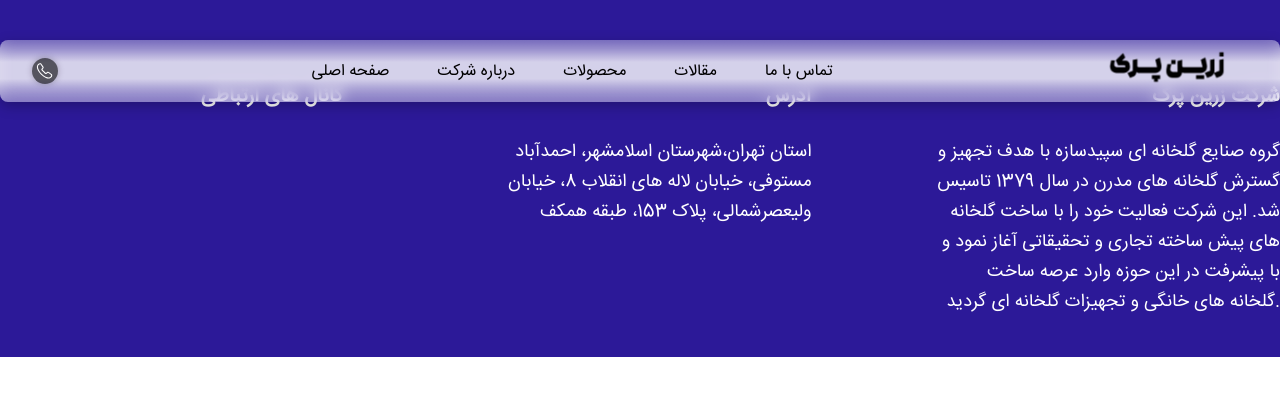
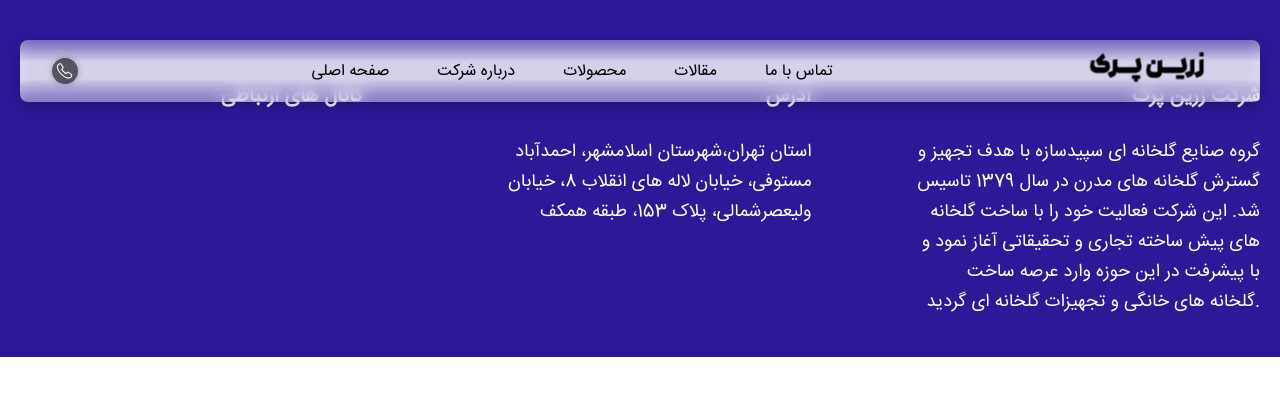
Before and after one commit to eldevflo/zarinParak, a React (Vite) app: page /products in a window 1280 px wide. Shown: the top 396 px of the page. Built offline with nearby package versions, Linux system fonts and the light colour scheme.

Commit message:
add container

```diff
--- a/src/components/Footer/index.tsx
+++ b/src/components/Footer/index.tsx
@@ -3,7 +3,7 @@
 function Footer() {
   return (
     <footer className="footer">
-      <div className="footer__content">
+      <div className="footer__content container">
         <div className="footer__intro">
           <div className="footer__intro__title">
             <h3>شرکت زرین پرک</h3>
--- a/src/components/navigation/index.tsx
+++ b/src/components/navigation/index.tsx
@@ -3,7 +3,7 @@
 
 function Navigation() {
   return (
-    <nav className="nav">
+    <nav className="nav container">
       <div className="nav__phone">
         <Phone />
       </div>
--- a/src/styles/footer.scss
+++ b/src/styles/footer.scss
@@ -3,7 +3,6 @@
   padding-top: 80px;
   padding-bottom: 40px;
   &__content {
-    max-width: var(--max-content-width);
     margin: 0 auto;
     display: flex;
     flex-direction: row-reverse;
--- a/src/styles/home.scss
+++ b/src/styles/home.scss
@@ -34,7 +34,7 @@
     justify-content: center;
     align-items: center;
     flex-direction: column;
-    height: 807px;
+    min-height: 807px;
     background-position: center;
     background-repeat: no-repeat;
     background: linear-gradient(
@@ -55,10 +55,13 @@
       margin-bottom: 55px;
     }
     &__list {
-      // max-width: var(--max-content-width);
+      max-width: var(--max-content-width);
+      width: 100%;
       margin: 0 auto;
       display: grid;
-      grid-template-columns: repeat(3, 1fr);
+      // grid-template-columns: repeat(3, 1fr);
+      grid-template-columns: repeat(auto-fill, minmax(350px, 1fr));
+
       justify-content: center;
       grid-gap: 24px;
     }
--- a/src/styles/index.scss
+++ b/src/styles/index.scss
@@ -14,6 +14,7 @@
   font-weight: normal;
   src: url("../assets/Fonts/iransans/IRANSansWeb\(FaNum\).ttf");
 }
+
 * {
   box-sizing: border-box;
   padding: 0;
@@ -37,3 +38,15 @@
 div {
   font-family: IRANSans, sans-serif !important;
 }
+html,
+body {
+  overflow-x: hidden;
+}
+.container {
+  max-width: var(--max-content-width);
+  margin: auto;
+  @media screen and (max-width: 1400px) {
+    margin-left: 20px;
+    margin-right: 20px;
+  }
+}
--- a/src/styles/intention.scss
+++ b/src/styles/intention.scss
@@ -10,7 +10,7 @@
     // transform: translateX(-50%);
     // right: 0;
     // transform: translate(-50%, -80%);
-    width: 1600px;
+    // width: 1600px;
     margin: 0 auto;
     display: flex;
     justify-content: center;
--- a/src/styles/navigation.scss
+++ b/src/styles/navigation.scss
@@ -1,7 +1,5 @@
 .nav {
   &__wrapper {
-    max-width: var(--max-content-width);
-    margin: auto;
     position: absolute;
     position: absolute;
     top: 40px;
--- a/src/styles/product-card.scss
+++ b/src/styles/product-card.scss
@@ -7,12 +7,16 @@
 
   &__image {
     height: 272px;
+    border-radius: 25px;
+
     img {
       width: 100%;
       height: auto;
       max-width: 100%;
       max-height: 272px;
       object-fit: cover;
+      border-top-right-radius: 25px;
+      border-top-left-radius: 25px;
     }
   }
   &__caption {
```
